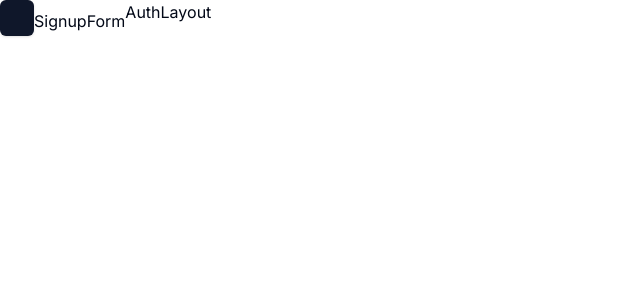
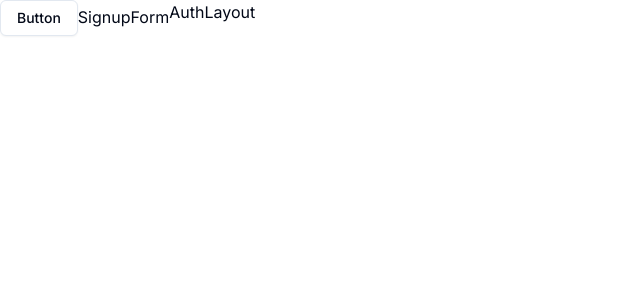
Before and after one commit to HamzaAmir97/SocialMediaPlatform, a React (Vite) app: page /sign-up in a window 1280 px wide. Shown: the top 300 px of the page, without its empty margins (0-640 px from the left). Built offline with nearby package versions, Linux system fonts and the light colour scheme.

Commit message:
add  button

```diff
--- a/src/_auth/forms/SignupForm.tsx
+++ b/src/_auth/forms/SignupForm.tsx
@@ -4,7 +4,7 @@ function SignupForm() {
   return (
     <div>
 
-      <Button/>
+      <Button variant="outline">Button</Button>
 
       SignupForm</div>
   )
--- a/vite.config.ts
+++ b/vite.config.ts
@@ -1,7 +1,6 @@
-import path from "path"
-import tailwindcss from "@tailwindcss/vite"
-import react from "@vitejs/plugin-react"
-import { defineConfig } from "vite"
+import path from 'path';
+import react from '@vitejs/plugin-react';
+import { defineConfig } from 'vite';
 
 export default defineConfig({
   plugins: [react()],
@@ -10,9 +9,4 @@ export default defineConfig({
       '@': path.resolve(__dirname, './src'),
     },
   },
-  css: {
-    postcss: {
-      plugins: [require('tailwindcss'), require('autoprefixer')],
-    },
-  },
-})
+});
```
Also changed, not shown: tsconfig.json (+23 -8 lines), tsconfig.node.json (+3 -26 lines).
